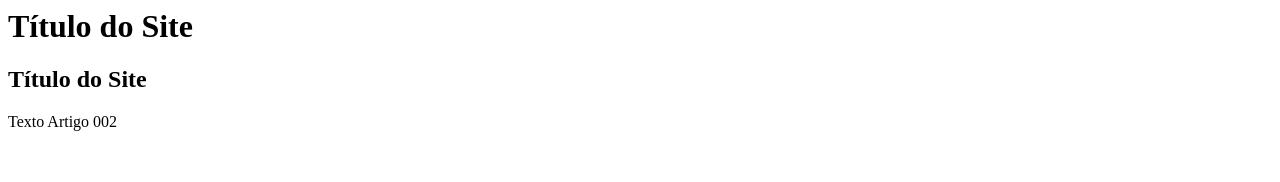
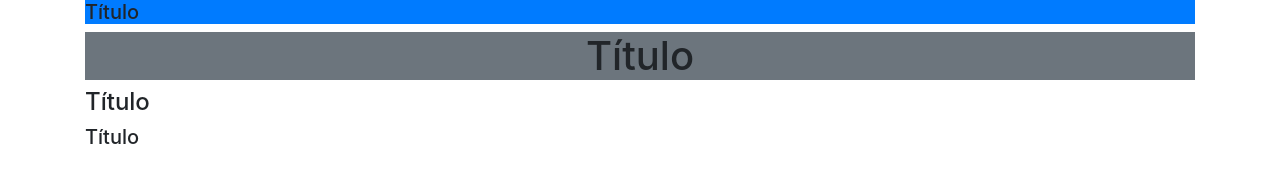
Before and after one commit to pedrogurgel13/Projeto-site, a plain HTML site: page index.html in a window 1280 px wide. Drawn offline with nearby package versions, Linux system fonts and the light colour scheme.

Commit message:
atualização

```diff
--- a/index.html
+++ b/index.html
@@ -1,18 +1,16 @@
-<html lang="pt-br">
+<html lang="en">
 <head>
     <meta charset="UTF-8">
     <meta name="viewport" content="width=device-width, initial-scale=1.0">
-    <title>Projeto site</title>
+    <link rel="stylesheet" href="node_modules/bootstrap/dist/css/bootstrap.min.css">
+    <title>teste</title>
 </head>
 <body>
-    <main>
-        <header>
-            <h1>Título do Site</h1>
-        </header>
-        <article>
-            <h2>Título do Site</h2>
-            <p>Texto Artigo 002</p>
-        </article>
-    </main>
+    <div class="container">
+        <h1 class="h5 bg-primary">Título</h1>
+        <h1 class="h1 bg-secondary text-center">Título</h1>
+        <h1 class="h4">Título</h1>
+        <h1 class="h5">Título</h1>
+    </div>
 </body>
 </html>
```
